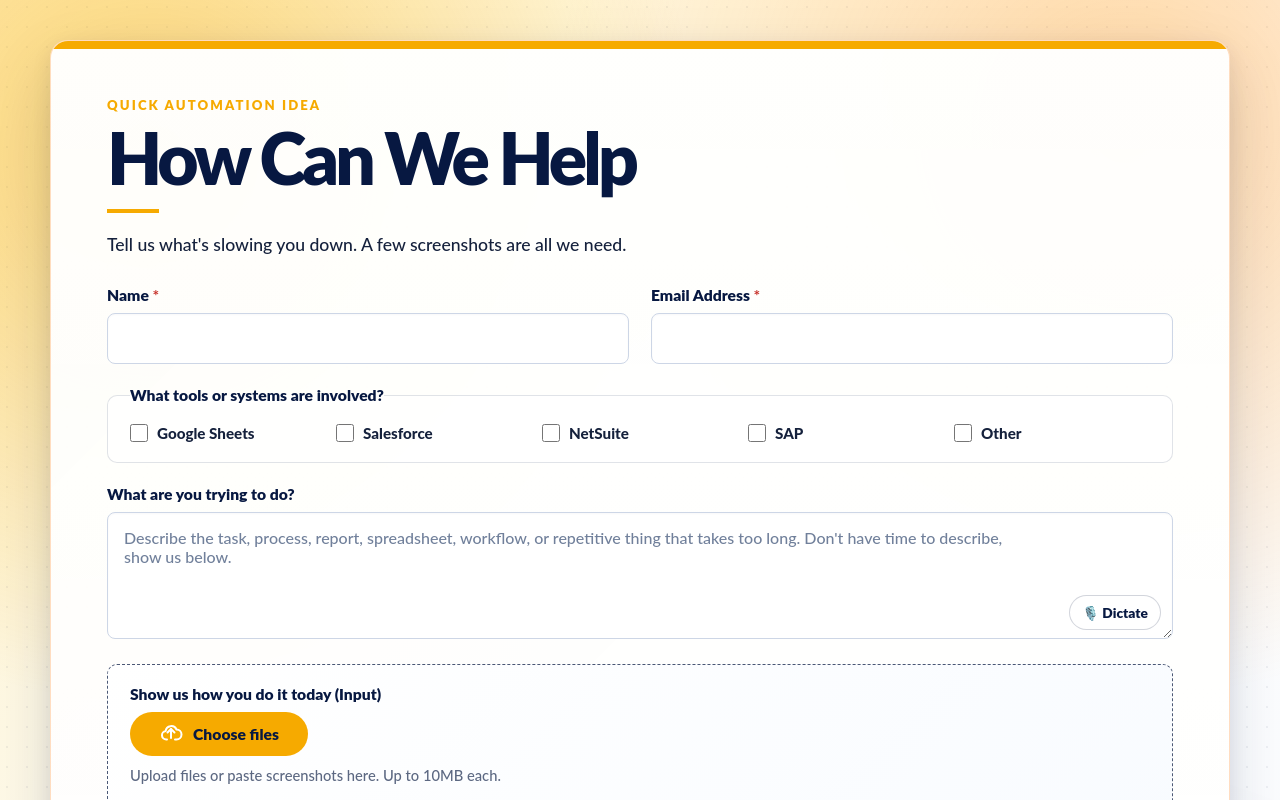
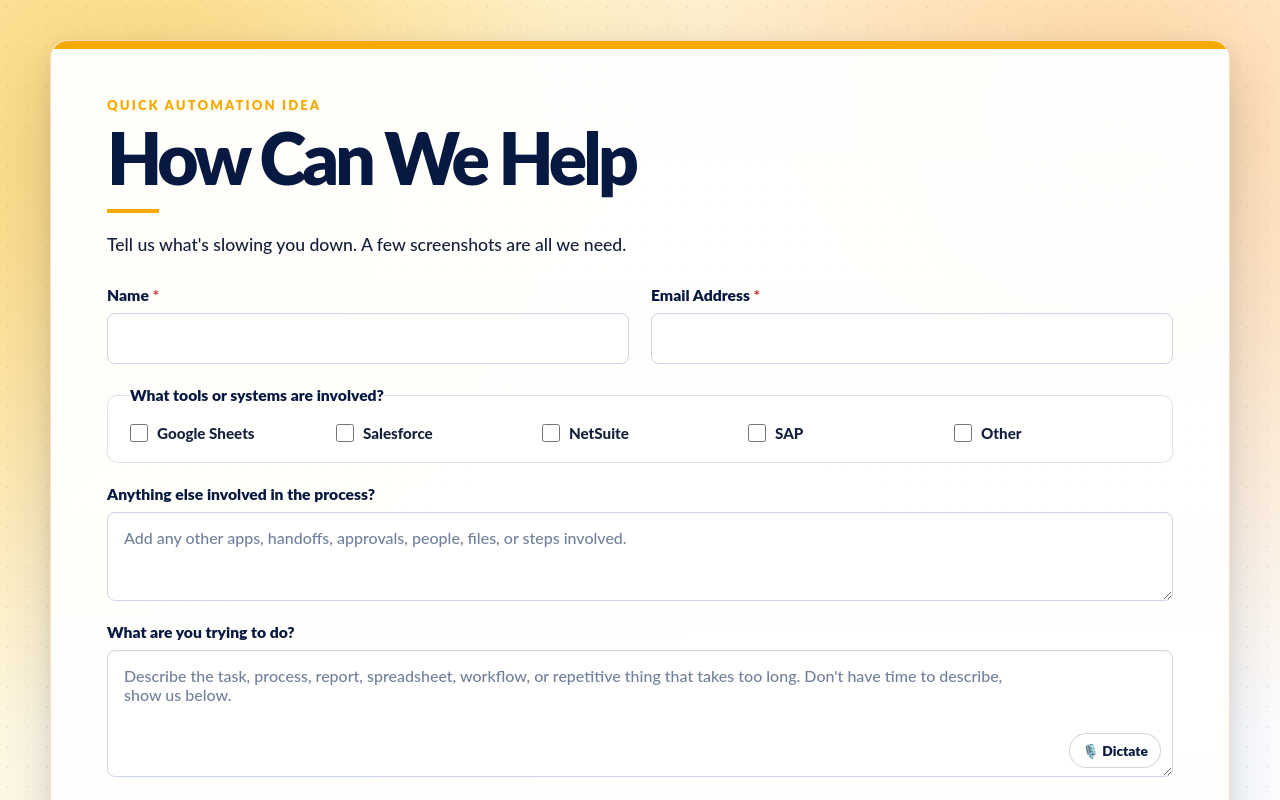
Before and after one commit to littlelung2424/MA-Webpage, a Next.js app: page /intake in a window 1280 px wide. Shown: the top 800 px of the page. Built offline with nearby package versions, Linux system fonts and the light colour scheme.

Commit message:
Add intake process involvement question

```diff
--- a/app/api/intake/route.ts
+++ b/app/api/intake/route.ts
@@ -41,6 +41,7 @@ type IntakeSubmission = {
   name: string;
   email: string;
   toolsOrSystems: string[];
+  processInvolvement: string;
   task: string;
   success: string;
   anythingElse: string;
@@ -88,6 +89,7 @@ async function saveIntakeSubmissionToSupabase({
         name: submission.name,
         email: submission.email,
         tools_or_systems: submission.toolsOrSystems,
+        process_involvement: submission.processInvolvement || null,
         task: submission.task || null,
         success: submission.success || null,
         anything_else: submission.anythingElse || null,
@@ -116,6 +118,7 @@ export async function POST(request: Request) {
       .filter((entry): entry is string => typeof entry === "string")
       .map((entry) => entry.trim())
       .filter(Boolean);
+    const processInvolvement = clean(formData.get("processInvolvement"));
     const task = clean(formData.get("task"));
     const success = clean(formData.get("success"));
     const anythingElse = clean(formData.get("anythingElse"));
@@ -220,6 +223,7 @@ export async function POST(request: Request) {
       name,
       email,
       toolsOrSystems,
+      processInvolvement,
       task,
       success,
       anythingElse,
--- a/app/intake/page.tsx
+++ b/app/intake/page.tsx
@@ -51,6 +51,7 @@ type IntakeFields = {
   name: string;
   email: string;
   toolsOrSystems: string[];
+  processInvolvement: string;
   task: string;
   success: string;
   anythingElse: string;
@@ -60,6 +61,7 @@ const initialFields: IntakeFields = {
   name: "",
   email: "",
   toolsOrSystems: [],
+  processInvolvement: "",
   task: "",
   success: "",
   anythingElse: "",
@@ -317,6 +319,7 @@ export default function IntakePage() {
     body.append("name", name);
     body.append("email", email);
     fields.toolsOrSystems.forEach((tool) => body.append("toolsOrSystems", tool));
+    body.append("processInvolvement", fields.processInvolvement.trim());
     body.append("task", task);
     body.append("success", success);
     body.append("anythingElse", fields.anythingElse.trim());
@@ -400,6 +403,17 @@ export default function IntakePage() {
               ))}
             </div>
           </fieldset>
+
+          <label>
+            <span>Anything else involved in the process?</span>
+            <textarea
+              name="processInvolvement"
+              rows={3}
+              placeholder="Add any other apps, handoffs, approvals, people, files, or steps involved."
+              value={fields.processInvolvement}
+              onChange={(event) => updateField("processInvolvement", event.target.value)}
+            />
+          </label>
 
           <label>
             <span>What are you trying to do?</span>
```
Also changed, not shown: app/admin/intake/page.tsx (+9 -0 lines), 1 other file (tests, documents, lock files or other folders).
